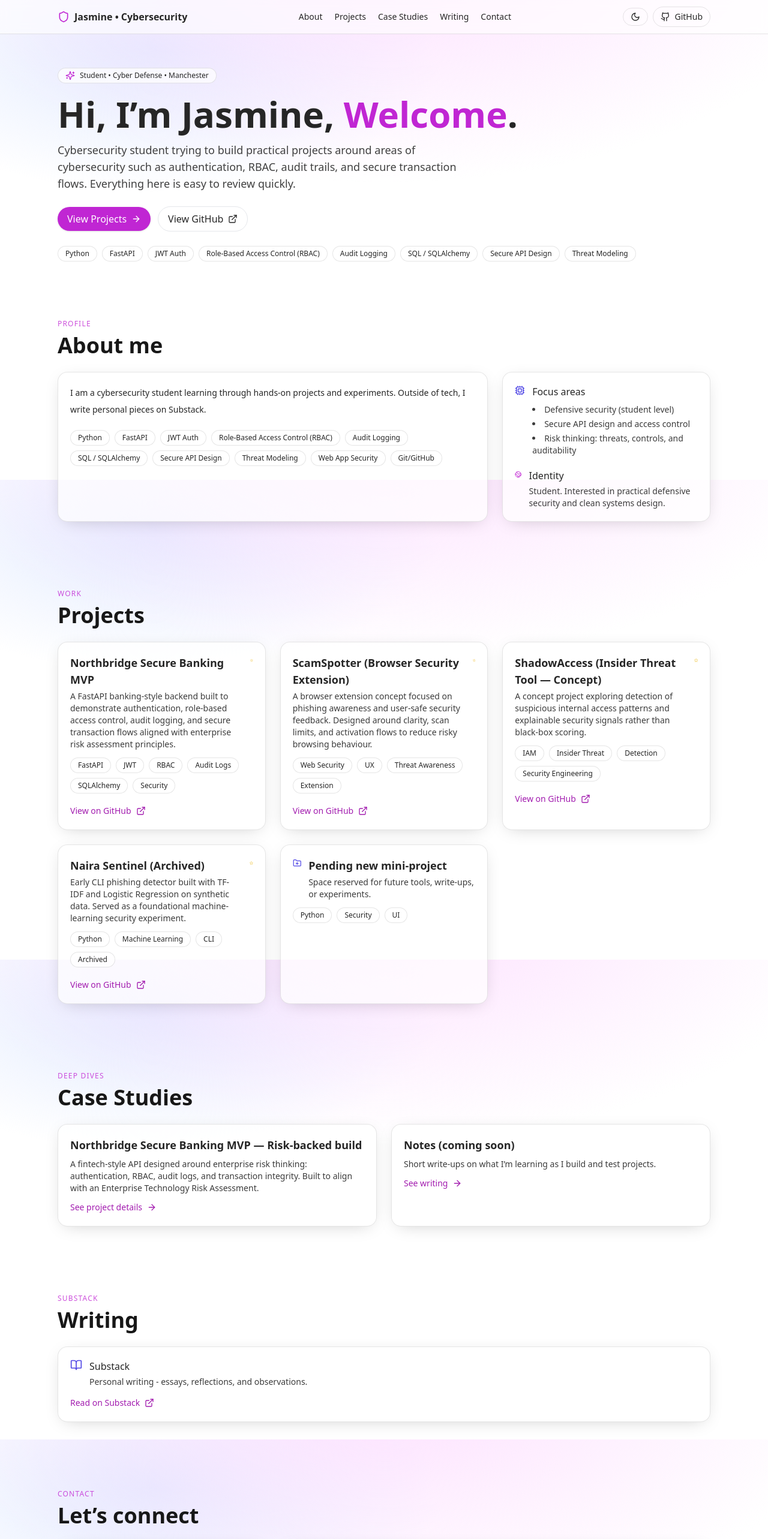
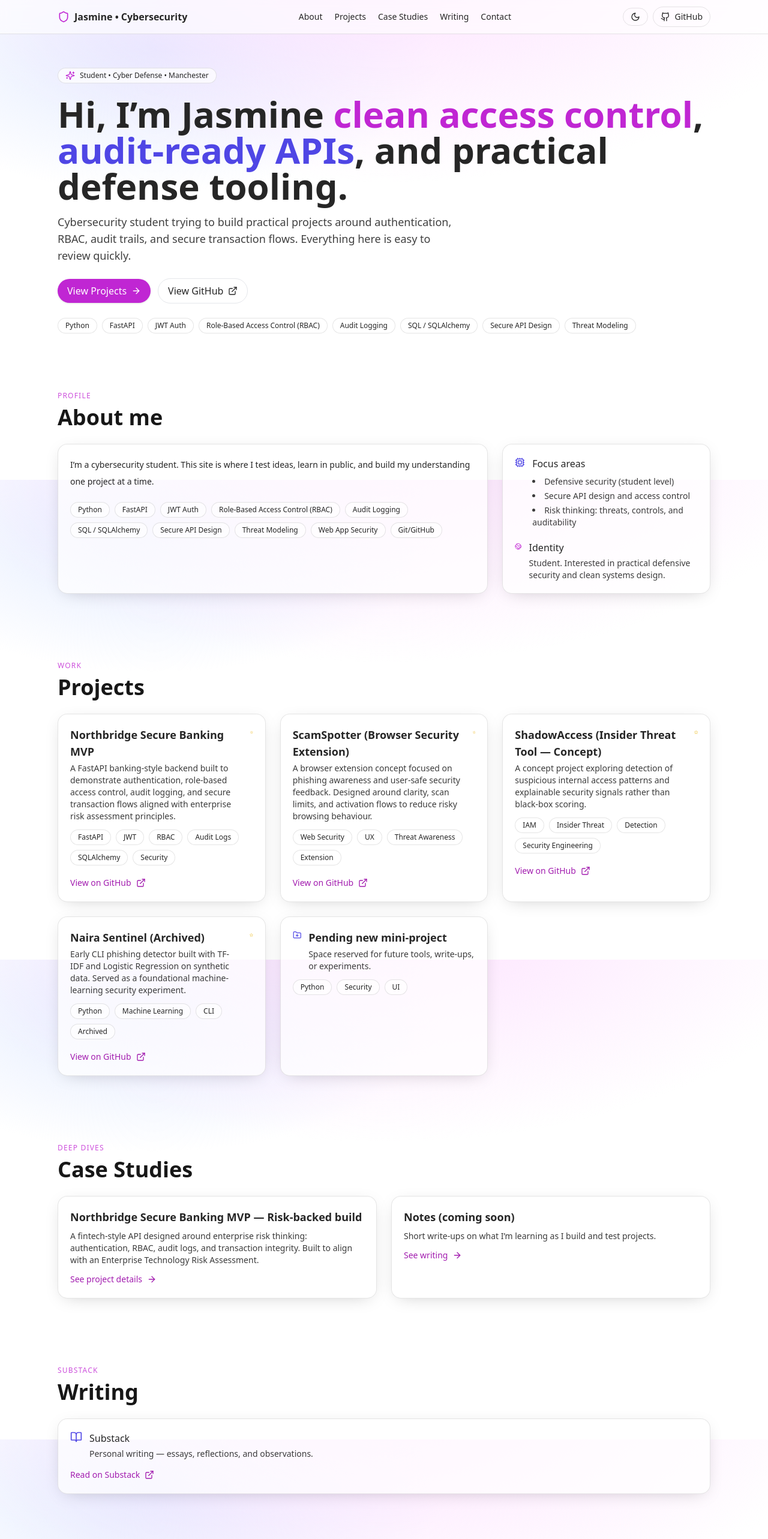
Before and after one commit to Jasmineamuchienwa/jasmine-portfolio, a Next.js app: page / in a window 1280 px wide. Shown: the top 2566 px of the page at 60% size. Built offline with nearby package versions, Linux system fonts and the light colour scheme.

Commit message:
Revert "Initial ShadowAccess MVP"
This reverts commit 1c537ef10a6f3800a96030431a54de91d3bfd7ee.

```diff
--- a/app/page.tsx
+++ b/app/page.tsx
@@ -78,13 +78,13 @@ export default function Page() {
             </div>
 
             <h1 className="mt-5 text-3xl sm:text-5xl md:text-6xl font-semibold leading-tight">
-              Hi, I’m Jasmine,{" "}
-              <span className="text-fuchsia-600">Welcome</span>.{" "}
-              <span className="text-indigo-600"></span>
+              Hi, I’m Jasmine{" "}
+              <span className="text-fuchsia-600">clean access control</span>,{" "}
+              <span className="text-indigo-600">audit-ready APIs</span>, and practical defense tooling.
             </h1>
 
             <p className="mt-4 max-w-2xl text-base sm:text-lg text-neutral-700 dark:text-neutral-300">
-              Cybersecurity student trying to build practical projects around areas of cybersecurity such as authentication, RBAC,
+              Cybersecurity student trying to build practical projects around authentication, RBAC,
               audit trails, and secure transaction flows. Everything here is easy to review quickly.
             </p>
 
@@ -109,8 +109,8 @@ export default function Page() {
         <div className="grid md:grid-cols-3 gap-6">
           <Card className="md:col-span-2">
             <p className="text-sm leading-7">
-              I am a cybersecurity student learning through hands-on projects and experiments.
-                Outside of tech, I write personal pieces on Substack.
+              I’m a cybersecurity student. This site is where I test ideas, learn in public,
+              and build my understanding one project at a time.
             </p>
             <div className="mt-5 flex flex-wrap gap-2">
               {skills.map((s) => (<TAG key={s} text={s} />))}
@@ -216,7 +216,7 @@ export default function Page() {
             <div>
               <p className="font-medium">Substack</p>
               <p className="text-sm opacity-90 mt-1">
-                Personal writing - essays, reflections, and observations.
+                Personal writing — essays, reflections, and observations.
               </p>
             </div>
           </div>
--- a/data/projects.ts
+++ b/data/projects.ts
@@ -20,7 +20,7 @@ export const projects = [
     description:
       "A concept project exploring detection of suspicious internal access patterns and explainable security signals rather than black-box scoring.",
     tags: ["IAM", "Insider Threat", "Detection", "Security Engineering"],
-    link: "https://github.com/Jasmineamuchienwa/shadowaccess.git",
+    link: "https://github.com/YOUR_USERNAME/shadowaccess",
   },
 
   {
```
